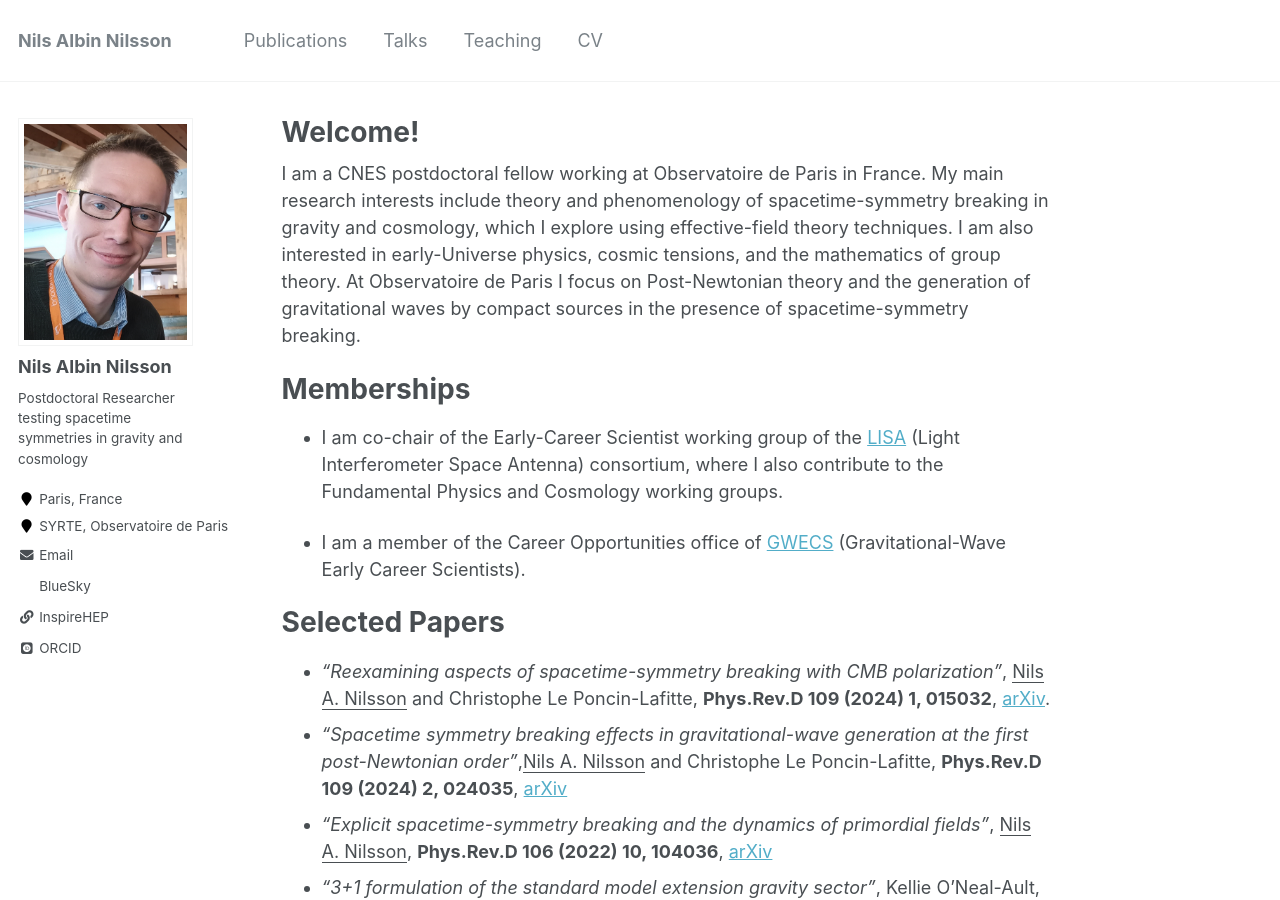
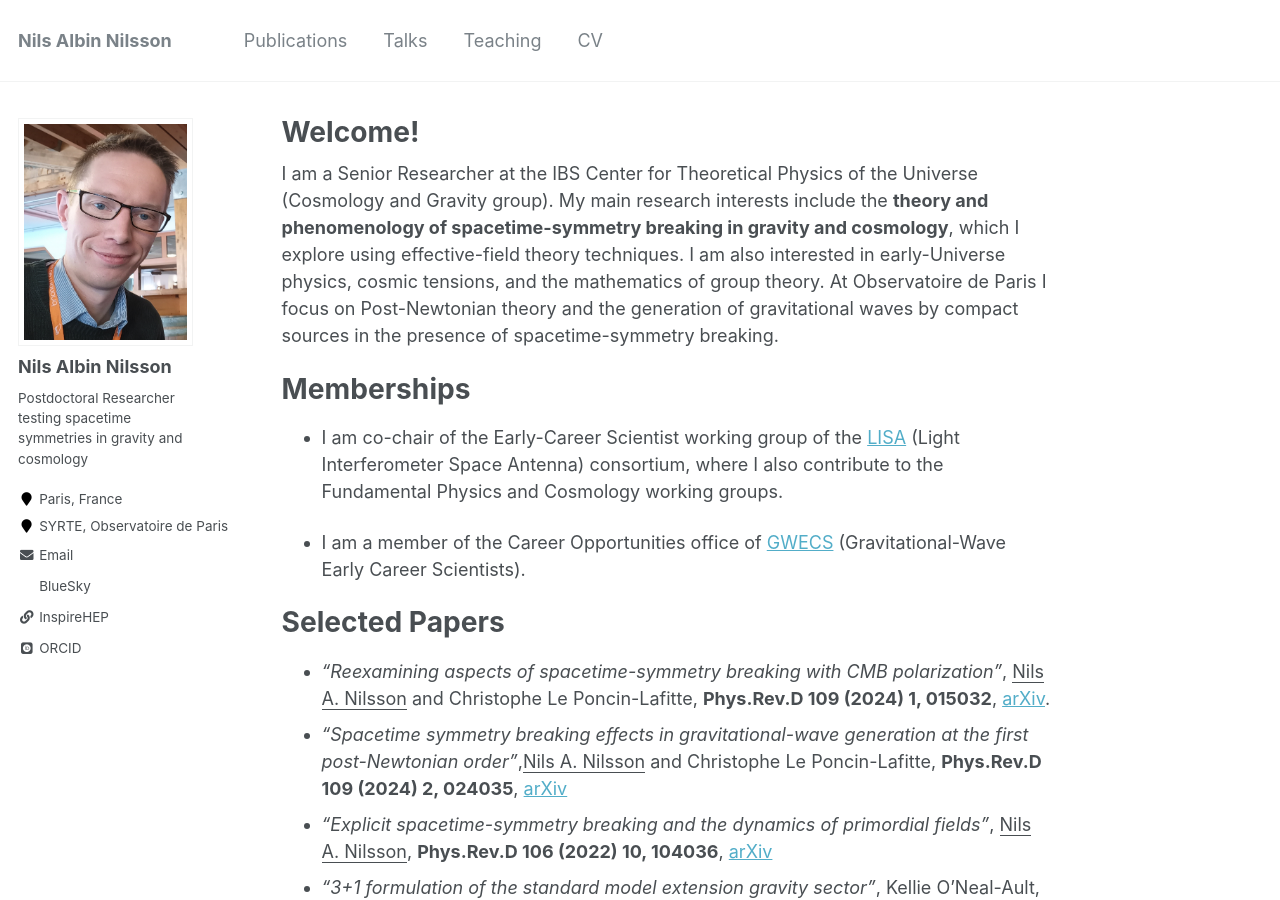
Before and after one commit to nilsanilsson/nilsanilsson.github.io, a Jekyll site: the page built from _pages/about.md, in a window 1280 px wide and 900 px high. Built offline with Jekyll 4.4.1, drawn with Linux system fonts in a browser that asks for light colours; some web fonts are replaced.

Commit message:
Update about.md

```diff
--- a/_pages/about.md
+++ b/_pages/about.md
@@ -6,8 +6,8 @@ redirect_from:
   - /about/
   - /about.html
 ---
-I am a CNES postdoctoral fellow working at Observatoire de Paris in France.
-My main research interests include theory and phenomenology of spacetime-symmetry breaking in gravity and cosmology, which I explore using effective-field theory techniques. I am also interested in early-Universe physics, cosmic tensions, and the mathematics of group theory. At Observatoire de Paris I focus on Post-Newtonian theory and the generation of gravitational waves by compact sources in the presence of spacetime-symmetry breaking.
+I am a Senior Researcher at the IBS Center for Theoretical Physics of the Universe (Cosmology and Gravity group).
+My main research interests include the **theory and phenomenology of spacetime-symmetry breaking in gravity and cosmology**, which I explore using effective-field theory techniques. I am also interested in early-Universe physics, cosmic tensions, and the mathematics of group theory. At Observatoire de Paris I focus on Post-Newtonian theory and the generation of gravitational waves by compact sources in the presence of spacetime-symmetry breaking.
 
 
 Memberships
```
